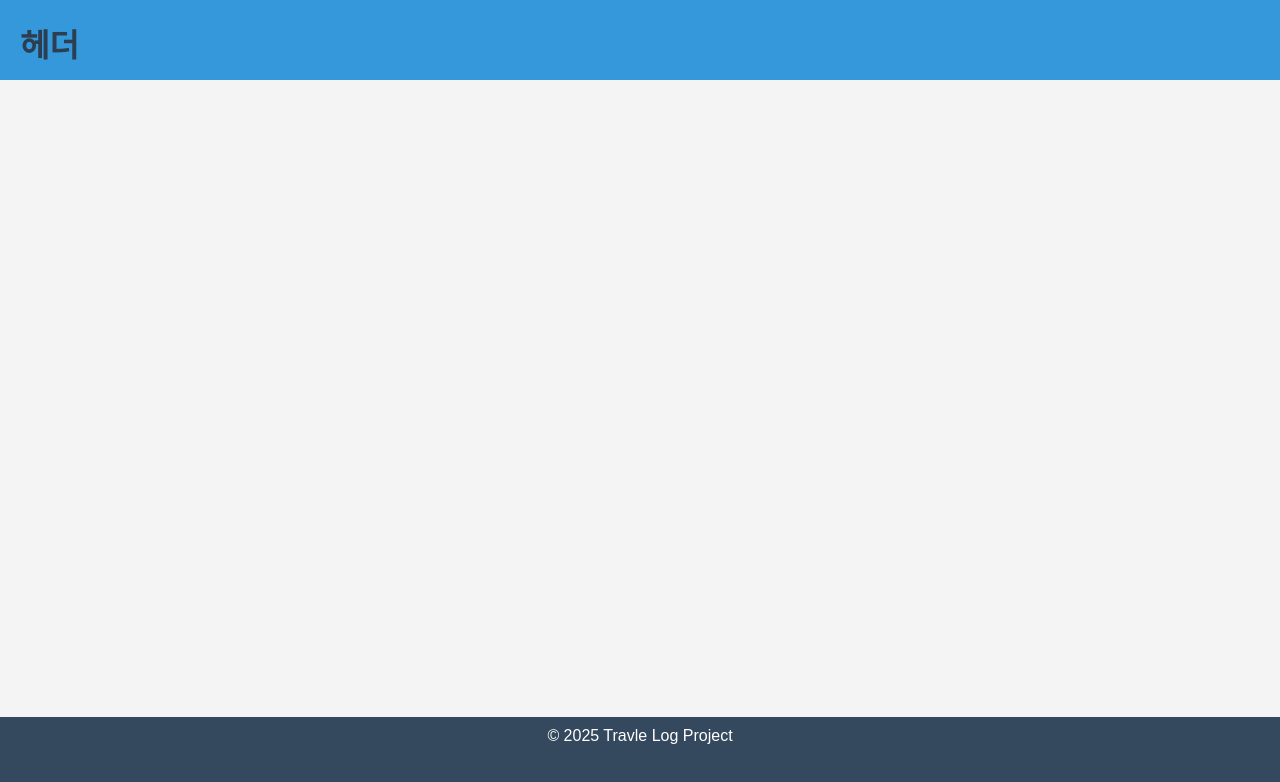
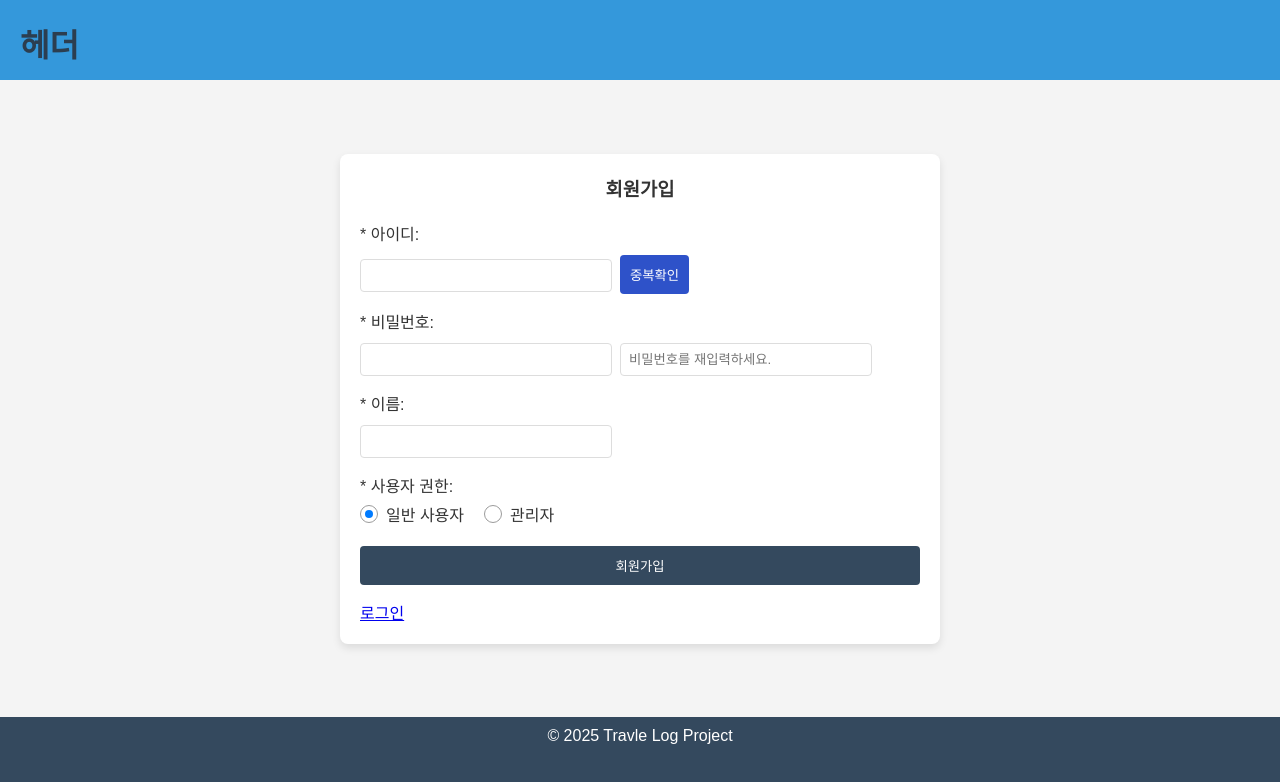
Before and after one commit to kimujin99/travel_log_vue, a Vue app: page /regist in a window 1280 px wide. Shown: the top 782 px of the page. Built offline with nearby package versions, Linux system fonts and the light colour scheme.

Commit message:
회원가입 폼 추가

```diff
--- a/src/components/Login.vue
+++ b/src/components/Login.vue
@@ -18,8 +18,7 @@
             </div>
         </form>
         <div class="">
-            <!-- <router-link to="/login">회원가입</router-link> -->
-            <a href="#">회원가입</a>
+            <router-link to="/regist">회원가입</router-link>
         </div>
     </div>
   </template>
@@ -53,8 +52,8 @@ export default {
         this.$router.push("/main");
       } catch (error) {
         // 오류 처리
-        console.log(error);
-        this.errorMessage = error.response.data.token;
+        console.log("ERROR_STATUS : " + error.status);
+        this.errorMessage = error.response.data.message;
       }
     }
   },
--- /dev/null
+++ b/src/components/Regist.vue
@@ -0,0 +1,93 @@
+<template>
+    <div class="regist-form">
+        <h3>회원가입</h3>
+        <form @submit.prevent="regist">
+            <div class="form-group">
+                <label for="username">* 아이디:</label>
+                <input type="text" id="username" class="inputM" v-model="userId" required />
+                <input type="button" class="btnS btn-blue" value="중복확인"/>
+            </div>
+            <div class="form-group">
+                <label for="password">* 비밀번호:</label>
+                <input type="password" id="password" class="inputM" required />
+                <input type="password" id="password_re" class="inputM" placeholder="비밀번호를 재입력하세요." v-model="password" required />
+            </div>
+            <div class="form-group">
+                <label for="user_role">* 이름:</label>
+                <input type="text" id="user_role" class="inputM" v-model="userName" required />
+            </div>
+            <div class="form-group">
+                <label>* 사용자 권한:</label>
+                <div class="radio-group">
+                    <label class="radio-option">
+                    <input type="radio" name="user_role" v-model="userRole" value="ROLE_USER" checked/>
+                    <span class="custom-radio"></span>
+                    일반 사용자
+                    </label>
+
+                    <label class="radio-option">
+                    <input type="radio" name="user_role" v-model="userRole" value="ROLE_ADMIN" />
+                    <span class="custom-radio"></span>
+                    관리자
+                    </label>
+                </div>
+            </div>
+            <div class="form-group">
+                <div v-if="errorMessage" class="error">{{ errorMessage }}</div>
+            </div>
+            <div class="form-group">
+                <button type="submit" class="btnL">회원가입</button>
+            </div>
+        </form>
+        <div class="">
+            <router-link to="/login">로그인</router-link>
+        </div>
+    </div>
+  </template>
+
+<script>
+import axios from "axios";
+
+// 아이디 중복 체크
+let isIdValid = false;
+
+// 비밀번호 유효성 체크
+let isPwValid = false;
+
+export default {
+  name: 'Regist',
+  data() {
+    return {
+        userId: "",
+        password: "",
+        userName: "",
+        userRole: "",
+        errorMessage: "",
+    };
+  },
+  methods: {
+    async regist() {
+      try {
+        // 로그인 API 요청
+        const response = await axios.post("http://localhost:8081/api/auth/regist", {
+            userId: this.userId,
+            password: this.password,
+            userName: this.userName,
+            userRole: this.userRole,
+        });
+
+        // JWT 토큰 받아서 로컬 스토리지에 저장
+        const token = response.data.token;
+        localStorage.setItem("authToken", token);
+
+        // 로그인 성공 후 원하는 페이지로 이동
+        this.$router.push("/login");
+      } catch (error) {
+        // 오류 처리
+        console.log(error);
+        this.errorMessage = error.response.data.token;
+      }
+    }
+  },
+}
+</script>
--- a/src/router/index.js
+++ b/src/router/index.js
@@ -1,6 +1,7 @@
 import { createRouter, createWebHistory } from 'vue-router';
 import Main from '../components/Main.vue';
 import Login from '../components/Login.vue';
+import Regist from '../components/Regist.vue';
 
 const routes = [
   {
@@ -12,7 +13,12 @@ const routes = [
     path: '/login',
     name: 'Login',
     component: Login
-  }
+  },
+  {
+    path: '/regist',
+    name: 'Regist',
+    component: Regist
+  },
 ];
 
 const router = createRouter({
--- a/src/styles/global.css
+++ b/src/styles/global.css
@@ -68,6 +68,21 @@
     background-color: #2c3e50;
   }
 
+  .btnS {
+    width: fit-content;
+    padding: 10px;
+    background-color: #2e52c9;
+    color: white;
+    border: none;
+    border-radius: 4px;
+    cursor: pointer;
+  }
+
+  .btnS:hover {
+    background-color: #213fa0;
+  }
+
+
   .container {
     display: flex;
     flex-direction: column;
@@ -114,3 +129,63 @@
     color: red;
     font-size: 14px;
   }
+
+  .regist-form {
+    background-color: white;
+    padding: 20px;
+    border-radius: 8px;
+    box-shadow: 0 4px 8px rgba(0, 0, 0, 0.1);
+    width: 100%;
+    max-width: 600px; /* 최대 너비 설정 */
+    box-sizing: border-box;
+  }
+
+  .inputM {
+    width: 45%;
+    margin-right: 8px;
+  }
+
+  .inputL {
+    width: 80%;
+    margin-right: 8px;
+  }
+
+  .radio-group {
+    display: flex;
+    gap: 20px;
+  }
+
+  .radio-option {
+    display: flex;
+    align-items: center;
+    gap: 8px;
+    cursor: pointer;
+    font-size: 16px;
+    font-weight: 500;
+  }
+
+  .radio-option input[type="radio"] {
+    display: none;
+  }
+
+  .custom-radio {
+    width: 18px;
+    height: 18px;
+    border: 1.6px solid #9b9b9b;
+    border-radius: 50%;
+    display: inline-block;
+    position: relative;
+    transition: all 0.3s ease;
+  }
+
+  .radio-option input[type="radio"]:checked + .custom-radio::after {
+    content: "";
+    width: 8px;
+    height: 8px;
+    background: #007bff;
+    border-radius: 50%;
+    position: absolute;
+    top: 50%;
+    left: 50%;
+    transform: translate(-50%, -50%);
+  }
```
Also changed, not shown: src/components/HelloWorld.vue (deleted, +0 -43 lines).
